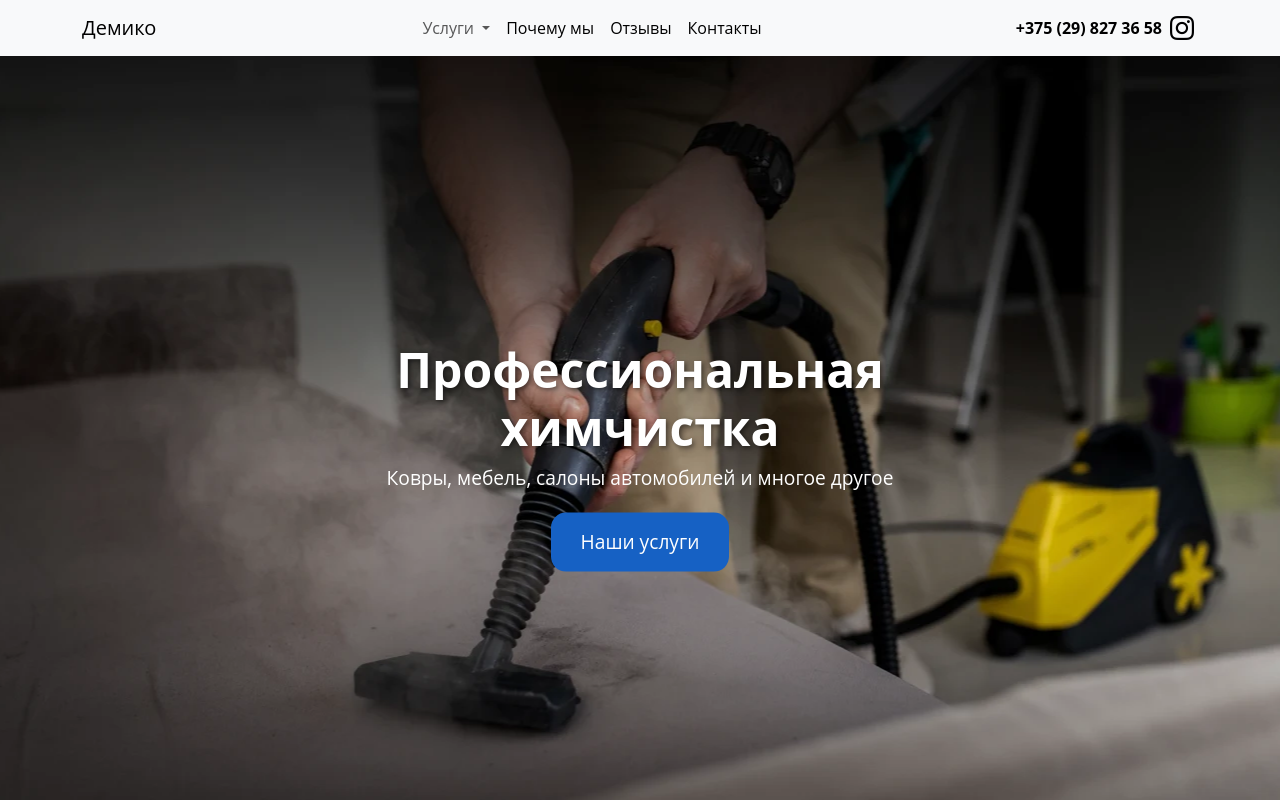
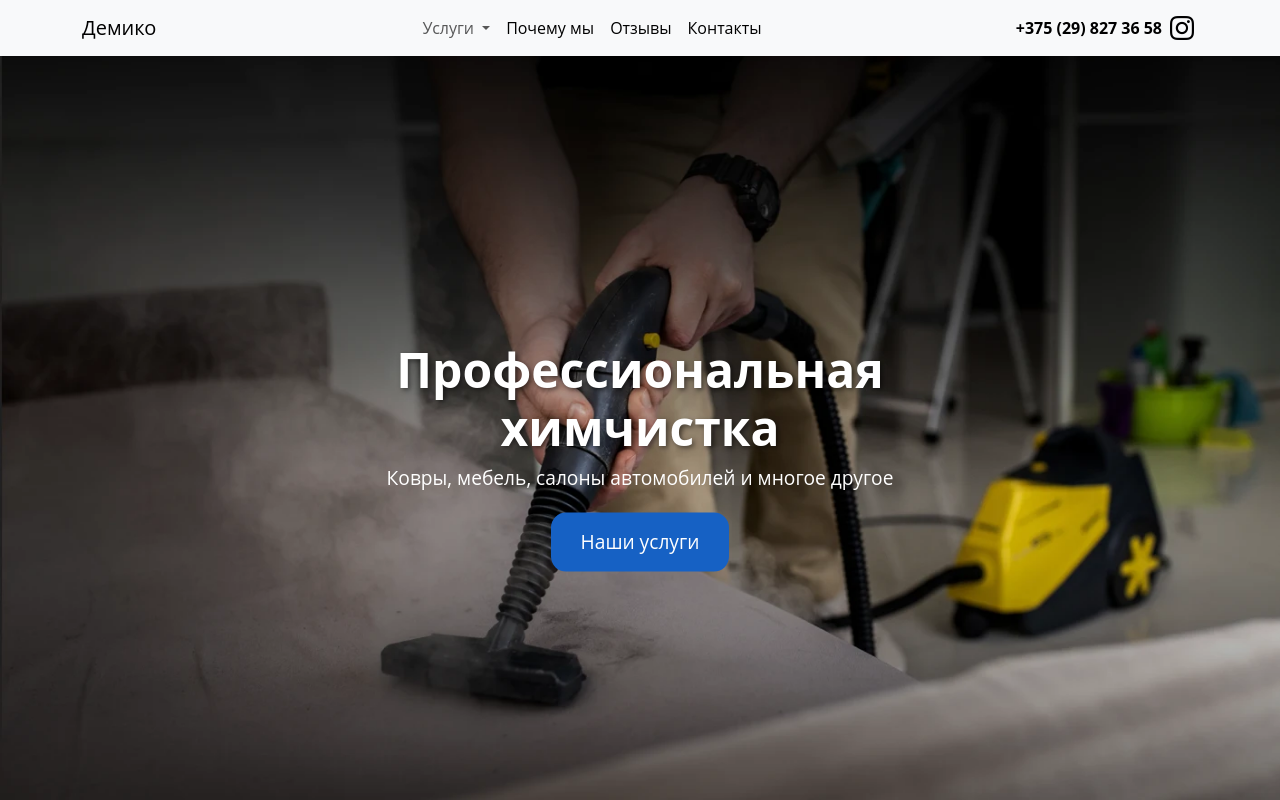
Before and after one commit to artpetrovski/demiko, a plain HTML site: page index.html in a window 1280 px wide. Shown: the top 800 px of the page. Drawn offline with nearby package versions, Linux system fonts and the light colour scheme.

Commit message:
Update styles.css

```diff
--- a/css/styles.css
+++ b/css/styles.css
@@ -47,20 +47,15 @@ body {
 
 .parallax-container {
   position: relative;
-  background-image: url("../img/index/main-screen.webp") ;
+  background-image: url("../img/index/main-screen.webp");
   width: 100%;
   height: 100vh;
   background-position: center center;
   background-repeat: no-repeat;
-  background-size: cover cover;
+  background-size: cover;
   color: white;
   overflow: hidden;
   background-attachment: fixed;
-}
-@supports (-webkit-overflow-scrolling: touch) {
-  .parallax-container {
-      background-attachment: scroll; /* Fallback for iOS Safari */
-  }
 }
 .parallax-container .parallax-content {
   position: absolute;
```
